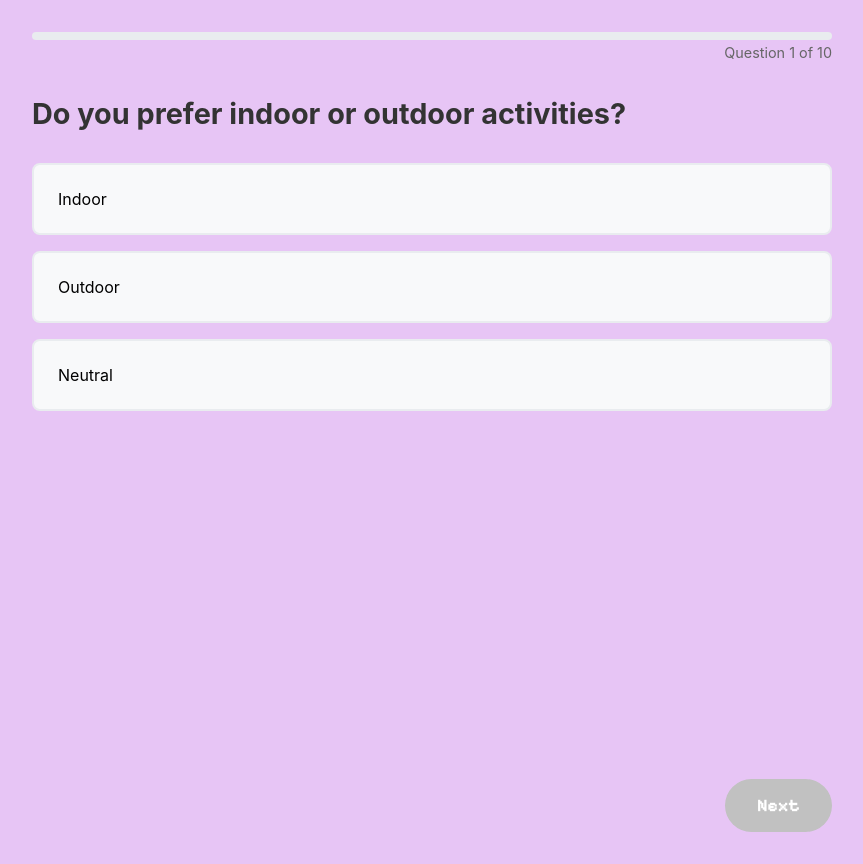
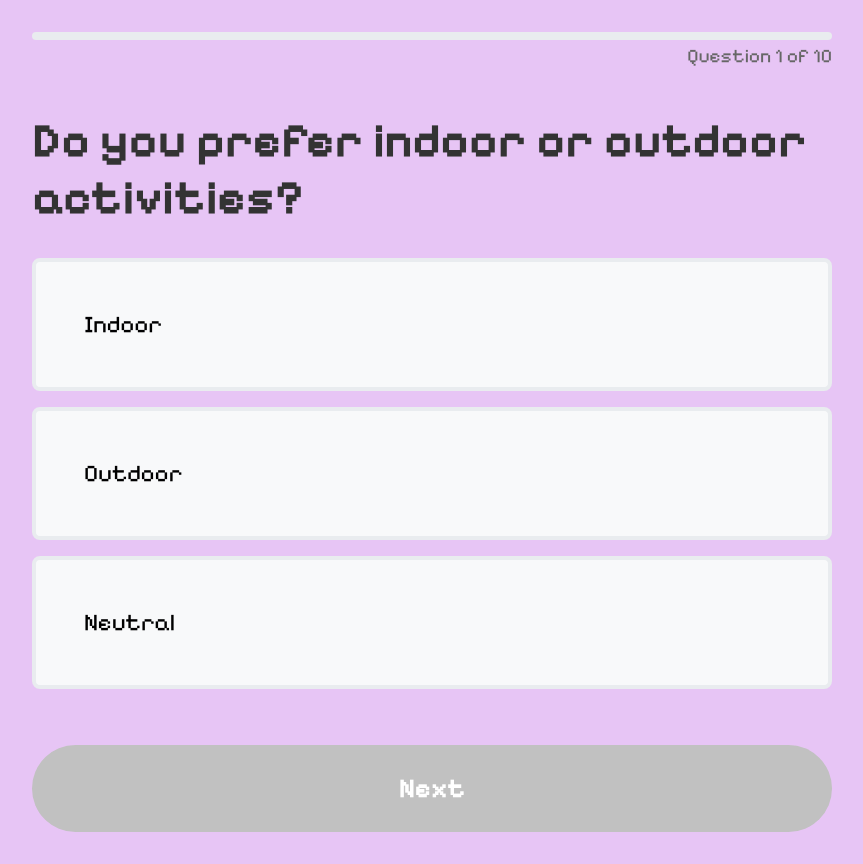
Before and after one commit to susiekim101/TimeLeaf, a React (Create React App) app in the folder athenahacks/: page /question/1 in a window 1280 px wide. Shown: the whole page, without its empty margins (208-1071 px from the left). Built offline with nearby package versions, Linux system fonts and the light colour scheme.

Commit message:
QuestionPage button styling and fonts

```diff
--- a/athenahacks/src/components/WelcomePage.jsx
+++ b/athenahacks/src/components/WelcomePage.jsx
@@ -6,7 +6,7 @@ function WelcomePage() {
   const navigate = useNavigate();
 
   const handleStart = () => {
-    navigate('/question/1');
+    navigate('/question/1'); // Navigate to the first question
   };
 
   return (
@@ -37,7 +37,7 @@ function WelcomePage() {
         </p>
 
         <button className="start-button" onClick={handleStart}>
-          Start Quiz
+          Begin Quiz
         </button>
       </div>
     </div>
--- a/athenahacks/src/css/QuestionPage.css
+++ b/athenahacks/src/css/QuestionPage.css
@@ -1,5 +1,6 @@
 /* QuestionPage.css */
 .question-container {
+    font-family: "Pixelify Sans", sans-serif;
     max-width: 800px;
     margin: 0 auto;
     padding: 2rem;
@@ -19,7 +20,7 @@
   .progress {
     height: 100%;
     background-color: #79428F;
-    border-radius: 4px;
+    border-radius: 6px;
     transition: width 0.3s ease;
   }
 
@@ -27,12 +28,12 @@
     position: absolute;
     top: 12px;
     right: 0;
-    font-size: 0.9rem;
+    font-size: 1.2rem;
     color: #666;
   }
 
   .question-container h2 {
-    font-size: 1.8rem;
+    font-size: 3rem;
     margin-bottom: 2rem;
     color: #333;
   }
@@ -45,9 +46,10 @@
   }
 
   .option {
-    padding: 1.5rem;
+    padding: 3rem;
     background-color: #f8f9fa;
-    border: 2px solid #e9ecef;
+    border: 4px solid #e9ecef;
+    font-size: 1.5rem;
     border-radius: 8px;
     cursor: pointer;
     transition: all 0.2s ease;
@@ -63,15 +65,17 @@
   }
 
   .next-button {
+    font-family: "Pixelify Sans", sans-serif;
     background-color: #79428F;
     color: white;
     border: none;
-    padding: 1rem 2rem;
-    font-size: 1.1rem;
+    padding: 1.7rem 3.5rem;
+    font-size: 1.7rem;
     border-radius: 50px;
     cursor: pointer;
     transition: all 0.3s ease;
-    align-self: flex-end;
+    align-self: flex-baseline;
+
     margin-top: auto;
   }
 
```
